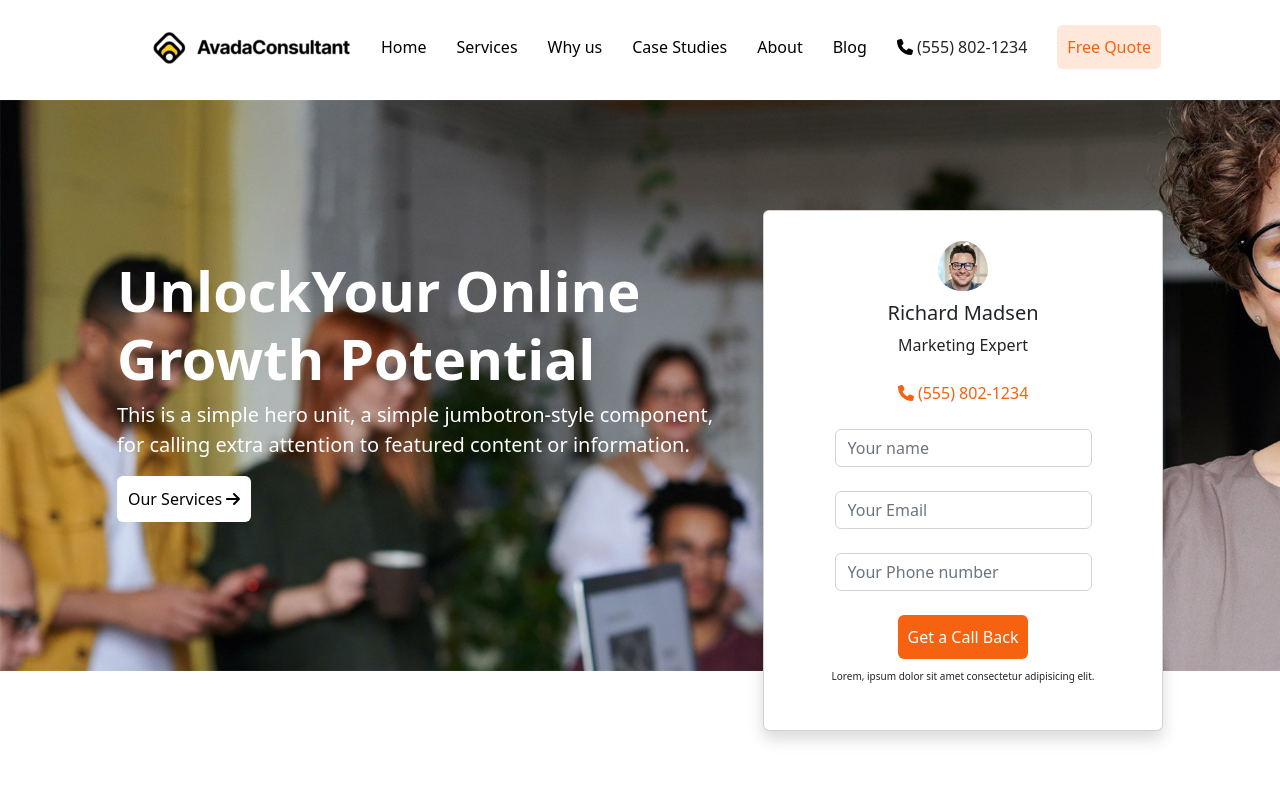
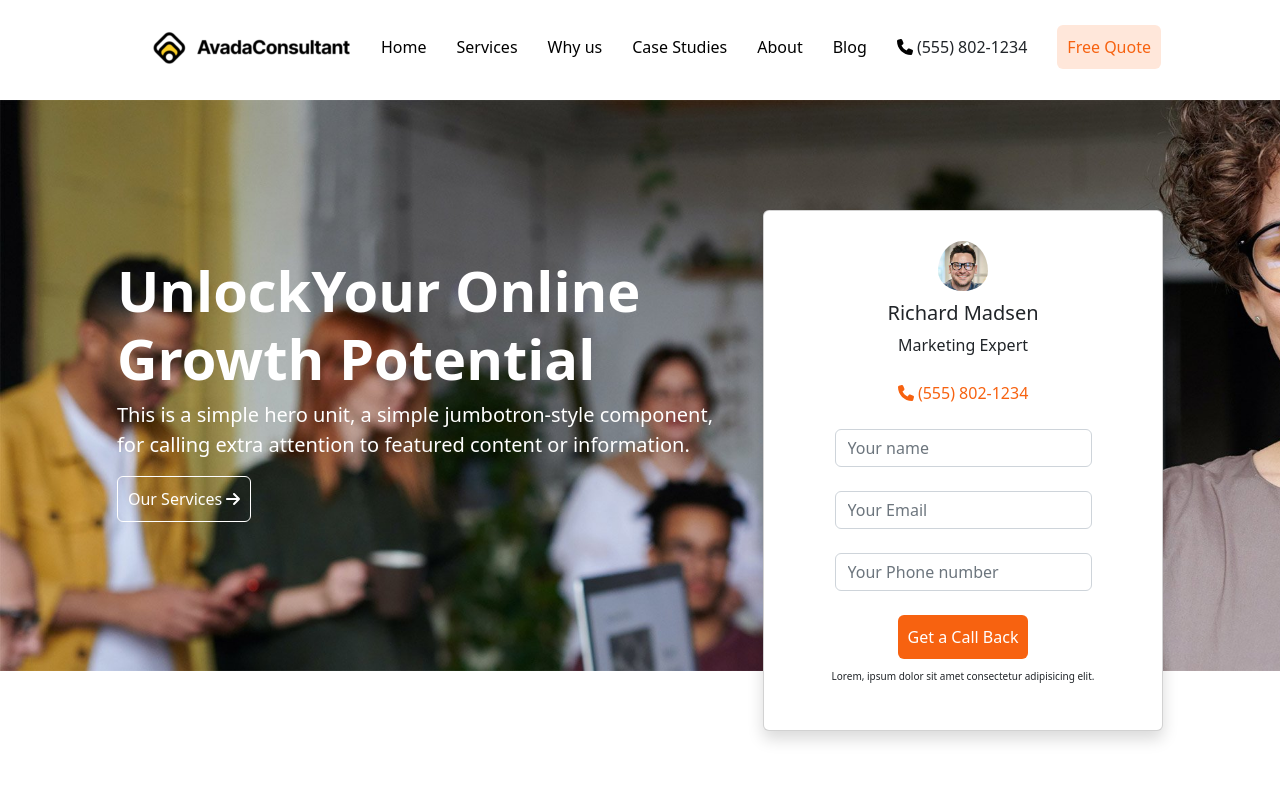
Before and after one commit to AlessioLaudicina/proj-html-vuejs, a Vue app: page / in a window 1280 px wide. In both pictures the pointer is over the button "Our Services". Shown: the top 800 px of the page. Built offline with nearby package versions, Linux system fonts and the light colour scheme.

Commit message:
aggiunto hover buttons

```diff
--- a/src/components/HeaderBottom.vue
+++ b/src/components/HeaderBottom.vue
@@ -62,6 +62,12 @@ export default {
 
     }
 
+    .my-button:hover {
+        background-color: transparent;
+        color: white;
+        border: 1px solid white;
+    }
+
     .contact-form {
         padding-top: 50px;
         position: relative;
```
